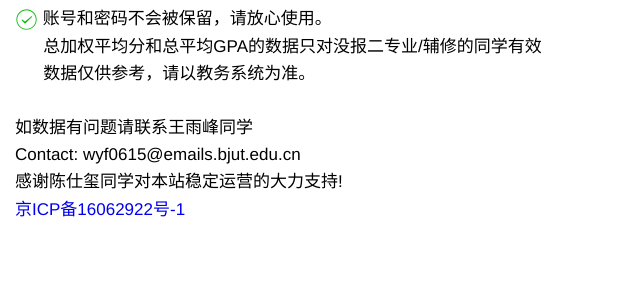
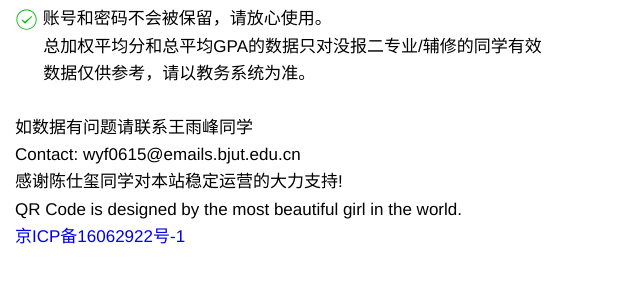
Before and after one commit to wangyufeng0615/bjuthelper, a PHP site: page /login_grade.php in a window 1280 px wide. Shown: the part 338-638 px from the top of the page, without its empty margins (0-640 px from the left). Run offline with PHP 8.4, Linux system fonts and the light colour scheme; data that the repository does not hold is empty; some libraries are stand-ins or nearby versions.

Commit message:
update login_grade.php

```diff
--- a/login_grade.php
+++ b/login_grade.php
@@ -134,6 +134,7 @@
 如数据有问题请联系王雨峰同学<br />
 Contact: wyf0615@emails.bjut.edu.cn<br />
 感谢陈仕玺同学对本站稳定运营的大力支持!<br />
+QR Code is designed by the most beautiful girl in the world.<br />
 <a href="http://www.miit.gov.cn/">京ICP备16062922号-1</a>
         </section>
     </article>
```
